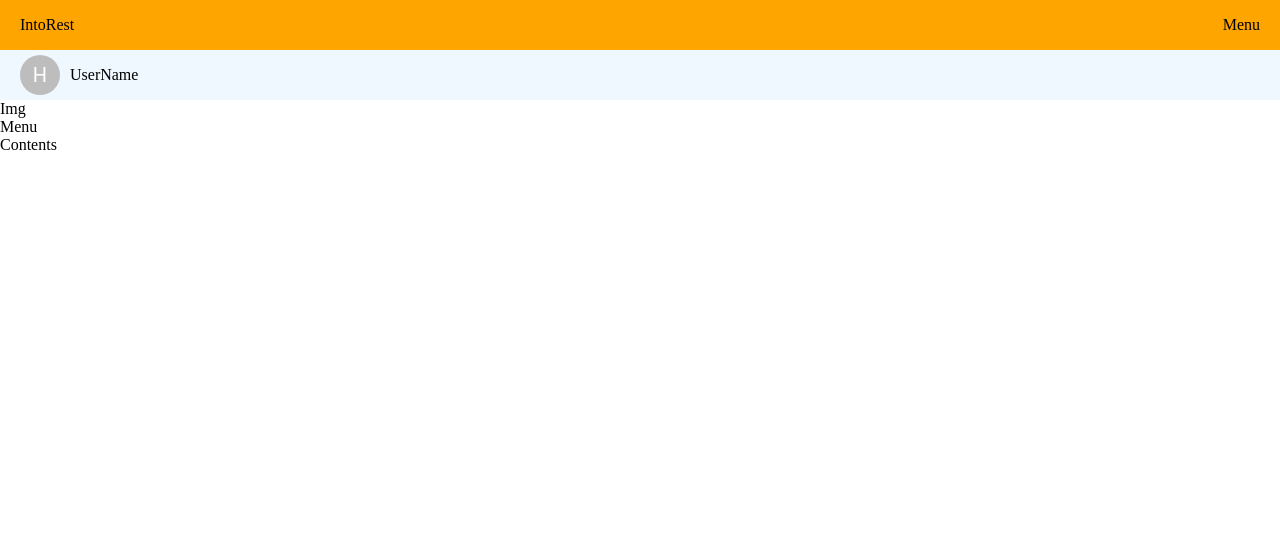
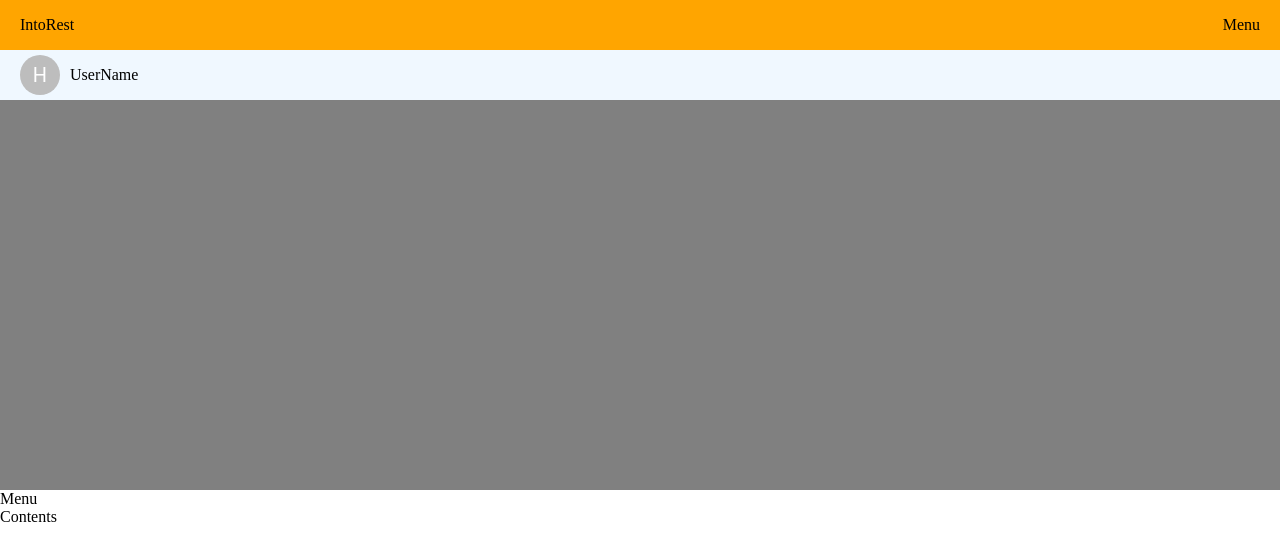
Before and after one commit to HJeong1200/IntoRest-M, a React (Create React App) app: page / in a window 1280 px wide. Shown: the top 560 px of the page. Built offline with nearby package versions, Linux system fonts and the light colour scheme.

Commit message:
feat: layout for Showcase image

```diff
--- a/src/components/showcase/ShowcaseImg.tsx
+++ b/src/components/showcase/ShowcaseImg.tsx
@@ -1,5 +1,13 @@
+import styled from "styled-components";
+
 const ShowcaseImg = () => {
-  return <div>Img</div>;
+  return <Wrapper></Wrapper>;
 };
 
+const Wrapper = styled.div`
+  width: 100%;
+  height: 390px;
+  background-color: gray;
+`;
+
 export default ShowcaseImg;
```
